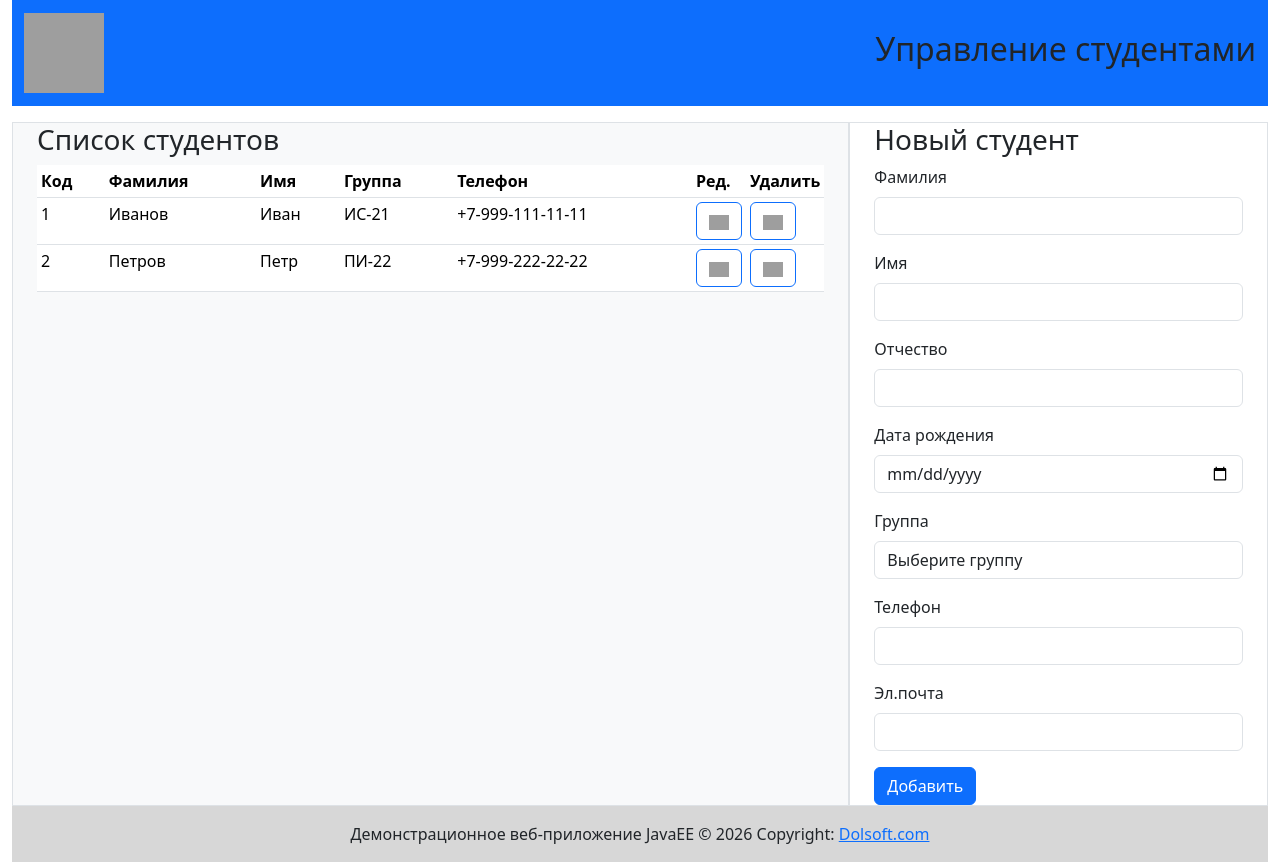
After one commit to DrDragonFreez/persons, a Java web app: page /views/student.jsp in a window 1280 px wide. The commit adds this page. Run offline with Tomcat 11, a stand-in JSP engine, Linux system fonts and the light colour scheme; some libraries are stand-ins or nearby versions; grey boxes are pictures that could not be loaded.

Commit message:
Lab_1.12

```diff
--- a/src/main/webapp/index.jsp
+++ b/src/main/webapp/index.jsp
@@ -20,10 +20,10 @@
                 <h2>Функции системы</h2>
                 <ul class="list-group list-group-flush">
                     <li class="list-group-item list-group-item-primary">
-                        <a href="#">Студенческие группы</a>
+                        <a href="/persons/HelloStudentServlet">Студенты</a>
                     </li>
                     <li class="list-group-item list-group-item-info">
-                        <a href="#">Студенты</a>
+                        <a href="/persons/HelloGroupServlet">Студенческие группы</a>
                     </li>
                 </ul>
             </div>
--- /dev/null
+++ b/src/main/webapp/views/student.jsp
@@ -0,0 +1,102 @@
+<%@ page language="java" contentType="text/html; charset=UTF-8" pageEncoding="UTF-8"%>
+<%@ taglib prefix="c" uri="jakarta.tags.core"%>
+<%@ page import="domain.Group"%>
+<%@ page import="domain.Student"%>
+<%
+    Group g1 = new Group(1L, "ИС-21", "Информатика", 2, "Бюджет");
+    Group g2 = new Group(2L, "ПИ-22", "Программирование", 2, "Контракт");
+    Group[] groups = new Group[]{g1, g2};
+    pageContext.setAttribute("groups", groups);
+
+    Student s1 = new Student(1L, "Иванов", "Иван", "Иванович", "2003-05-15", "+7-999-111-11-11", "ivan@mail.ru", 1L, g1);
+    Student s2 = new Student(2L, "Петров", "Петр", "Петрович", "2004-08-20", "+7-999-222-22-22", "petr@mail.ru", 2L, g2);
+    Student[] students = new Student[]{s1, s2};
+    pageContext.setAttribute("students", students);
+%>
+<!DOCTYPE html>
+<html lang="ru">
+<head>
+    <meta charset="UTF-8">
+    <meta name="viewport" content="width=device-width, initial-scale=1">
+    <title>Студенты</title>
+    <link rel="stylesheet" href="css/bootstrap.min.css">
+    <script defer src="js/jquery-3.6.4.js"></script>
+    <script defer src="js/bootstrap.bundle.min.js"></script>
+</head>
+<body>
+<div class="container-fluid">
+    <jsp:include page="/views/header.jsp" />
+    <div class="container-fluid mt-3">
+        <div class="row justify-content-start">
+            <div class="col-8 border bg-light px-4">
+                <h3>Список студентов</h3>
+                <table class="table table-sm">
+                    <thead>
+                        <th scope="col">Код</th>
+                        <th scope="col">Фамилия</th>
+                        <th scope="col">Имя</th>
+                        <th scope="col">Группа</th>
+                        <th scope="col">Телефон</th>
+                        <th scope="col">Ред.</th>
+                        <th scope="col">Удалить</th>
+                    </thead>
+                    <tbody>
+                        <c:forEach var="student" items="${students}">
+                            <tr>
+                                <td>${student.getId()}</td>
+                                <td>${student.getLastName()}</td>
+                                <td>${student.getFirstName()}</td>
+                                <td>${student.getGroupName()}</td>
+                                <td>${student.getPhone()}</td>
+                                <td width="20"><a href="#" role="button" class="btn btn-outline-primary"><img alt="Ред." src="images/icon-edit.png" width="20"></a></td>
+                                <td width="20"><a href="#" role="button" class="btn btn-outline-primary"><img alt="Удалить" src="images/icon-delete.png" width="20"></a></td>
+                            </tr>
+                        </c:forEach>
+                    </tbody>
+                </table>
+            </div>
+            <div class="col-4 border px-4">
+                <form method="POST" action="">
+                    <h3>Новый студент</h3>
+                    <div class="mb-3">
+                        <label for="lastName" class="form-label">Фамилия</label>
+                        <input type="text" class="form-control" id="lastName" name="lastName" required>
+                    </div>
+                    <div class="mb-3">
+                        <label for="firstName" class="form-label">Имя</label>
+                        <input type="text" class="form-control" id="firstName" name="firstName" required>
+                    </div>
+                    <div class="mb-3">
+                        <label for="middleName" class="form-label">Отчество</label>
+                        <input type="text" class="form-control" id="middleName" name="middleName" required>
+                    </div>
+                    <div class="mb-3">
+                        <label for="birthDate" class="form-label">Дата рождения</label>
+                        <input type="date" class="form-control" id="birthDate" name="birthDate" required>
+                    </div>
+                    <div class="mb-3">
+                        <label for="group" class="form-label">Группа</label>
+                        <select name="group" class="form-control" required>
+                            <option value="">Выберите группу</option>
+                            <c:forEach var="g" items="${groups}">
+                                <option value="${g.getId()}">${g.getName()}</option>
+                            </c:forEach>
+                        </select>
+                    </div>
+                    <div class="mb-3">
+                        <label for="phone" class="form-label">Телефон</label>
+                        <input type="text" class="form-control" id="phone" name="phone" required>
+                    </div>
+                    <div class="mb-3">
+                        <label for="email" class="form-label">Эл.почта</label>
+                        <input type="email" class="form-control" id="email" name="email" required>
+                    </div>
+                    <button type="submit" class="btn btn-primary">Добавить</button>
+                </form>
+            </div>
+        </div>
+    </div>
+    <jsp:include page="/views/footer.jsp" />
+</div>
+</body>
+</html>
```
Also changed, not shown: pom.xml (+17 -0 lines), src/main/java/controller/GroupServlet.java (+1 -8 lines), src/main/java/controller/StudentServlet.java (+1 -8 lines), src/main/webapp/views/group.jsp (added, +80 -0 lines).
